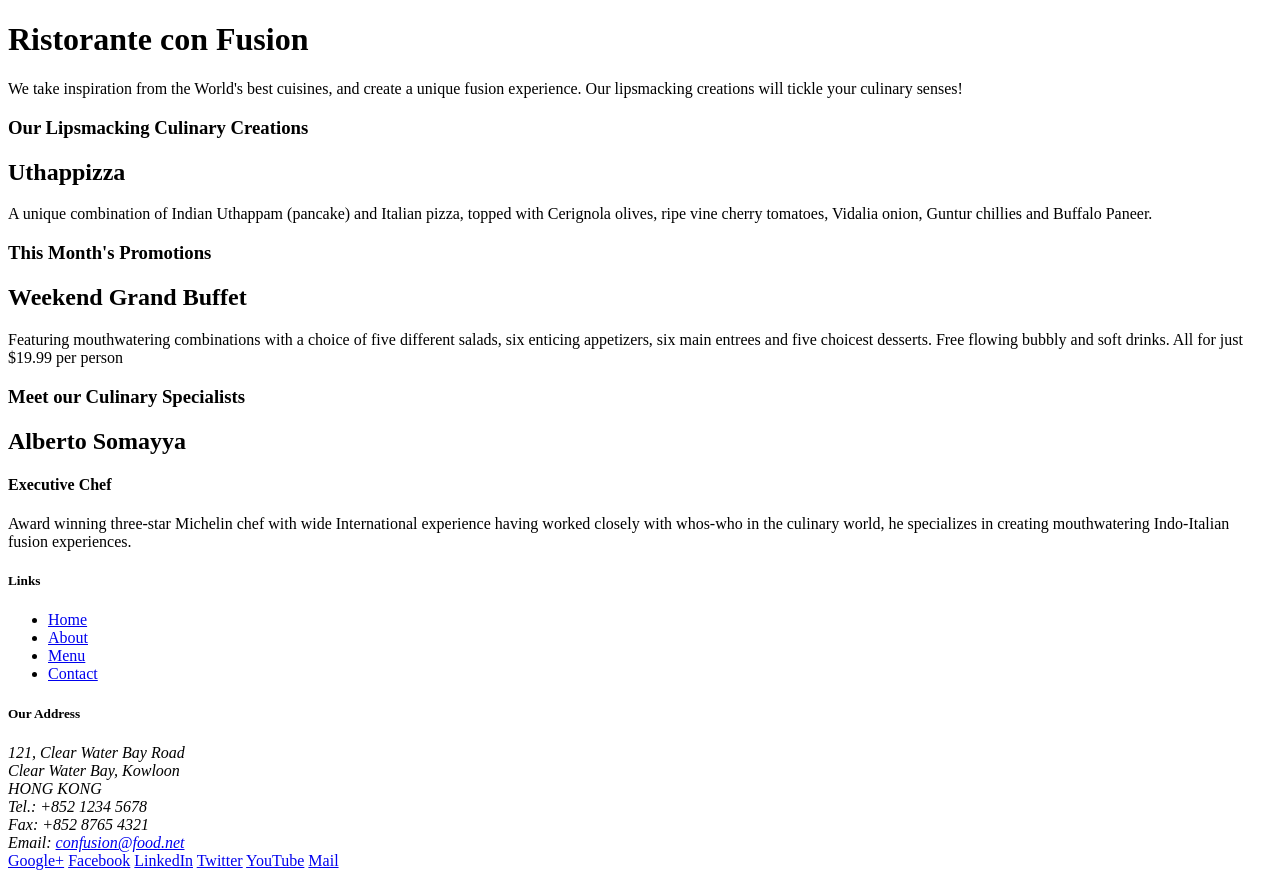
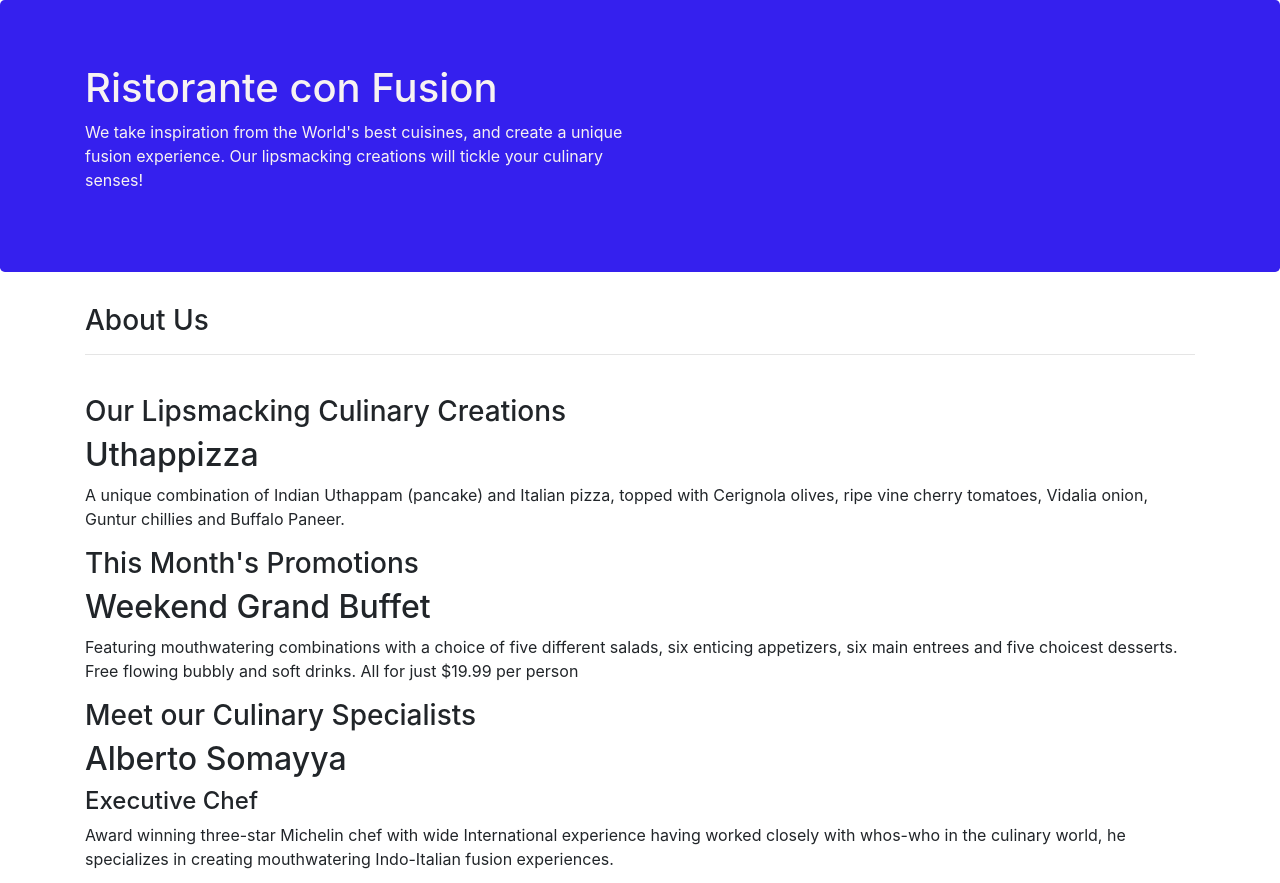
Before and after one commit to Rishabh-Gaud/conFusion, a website: page index.html in a window 1280 px wide. Shown: the top 883 px of the page. Drawn offline with Linux system fonts and the light colour scheme.

Commit message:
index html is modified

```diff
--- a/index.html
+++ b/index.html
@@ -3,31 +3,41 @@
 
 <head>
     <title>Ristorante Con Fusion</title>
+    <link rel="stylesheet" href="css/bootstrap.min.css">
+    <link rel="stylesheet" href="styles.css">
 </head>
 
 <body>
 
-    <header>
-        <div>
-            <div>
-                <div>
+    <header class="jumbotron">
+        <div class=" container ">
+            <div class="row row-header">
+                <div class="col-12 col-sm-6">
                     <h1>Ristorante con Fusion</h1>
                     <p>We take inspiration from the World's best cuisines, and create a unique fusion experience. Our lipsmacking creations will tickle your culinary senses!</p>
                 </div>
-                <div>
+                <div class="col-12 col-sm-6">
+
                 </div>
             </div>
         </div>
     </header>
 
-    <div>
+    <div class="container">
+        <div class="row">
+            <div class="col-12">
+                <h3>About Us</h3>
+                <hr>
+            </div>
+        </div>
         <div>
+
             <div>
                 <h3>Our Lipsmacking Culinary Creations</h3>
             </div>
             <div>
                 <h2>Uthappizza</h2>
-                <p>A unique combination of Indian Uthappam (pancake) and Italian pizza, topped with Cerignola olives, ripe vine cherry tomatoes, Vidalia onion, Guntur chillies and Buffalo Paneer.</p>
+                <p class="d-none d-sm-block">A unique combination of Indian Uthappam (pancake) and Italian pizza, topped with Cerignola olives, ripe vine cherry tomatoes, Vidalia onion, Guntur chillies and Buffalo Paneer.</p>
             </div>
         </div>
 
@@ -38,7 +48,7 @@
             </div>
             <div>
                 <h2>Weekend Grand Buffet</h2>
-                <p>Featuring mouthwatering combinations with a choice of five different salads, six enticing appetizers, six main entrees and five choicest desserts. Free flowing bubbly and soft drinks. All for just $19.99 per person </p>
+                <p class="d-none d-sm-block">Featuring mouthwatering combinations with a choice of five different salads, six enticing appetizers, six main entrees and five choicest desserts. Free flowing bubbly and soft drinks. All for just $19.99 per person </p>
             </div>
         </div>
 
@@ -49,24 +59,24 @@
             <div>
                 <h2>Alberto Somayya</h2>
                 <h4>Executive Chef</h4>
-                <p>Award winning three-star Michelin chef with wide International experience having worked closely with whos-who in the culinary world, he specializes in creating mouthwatering Indo-Italian fusion experiences. </p>
+                <p  class="d-none d-sm-block">Award winning three-star Michelin chef with wide International experience having worked closely with whos-who in the culinary world, he specializes in creating mouthwatering Indo-Italian fusion experiences. </p>
             </div>
         </div>
     </div>
 
-    <footer>
-        <div>
-            <div>
-                <div>
+    <footer class="footer">
+        <div class="container">
+            <div class="row row-2">
+                <div class="col-5 col-sm-2">
                     <h5>Links</h5>
-                    <ul>
+                    <ul class="list-unstyled">
                         <li><a href="#">Home</a></li>
                         <li><a href="#">About</a></li>
                         <li><a href="#">Menu</a></li>
                         <li><a href="#">Contact</a></li>
                     </ul>
                 </div>
-                <div>
+                <div class="col-7 col-sm-4">
                     <h5>Our Address</h5>
                     <address>
 		              121, Clear Water Bay Road<br>
@@ -77,8 +87,8 @@
 		              Email: <a href="mailto:confusion@food.net">confusion@food.net</a>
 		           </address>
                 </div>
-                <div>
-                    <div>
+                <div class="col-12 col-sm-6 align-self-center">
+                    <div class="text-center">
                         <a href="http://google.com/+">Google+</a>
                         <a href="http://www.facebook.com/profile.php?id=">Facebook</a>
                         <a href="http://www.linkedin.com/in/">LinkedIn</a>
@@ -88,8 +98,8 @@
                     </div>
                 </div>
            </div>
-           <div>
-                <div>
+           <div class="col-12">
+                <div class="text-center">
                     <p>© Copyright 2018 Ristorante Con Fusion</p>
                 </div>
            </div>
```
